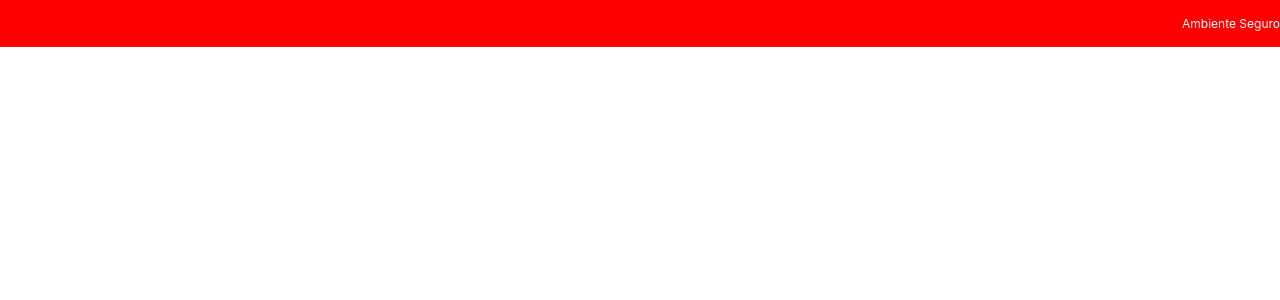
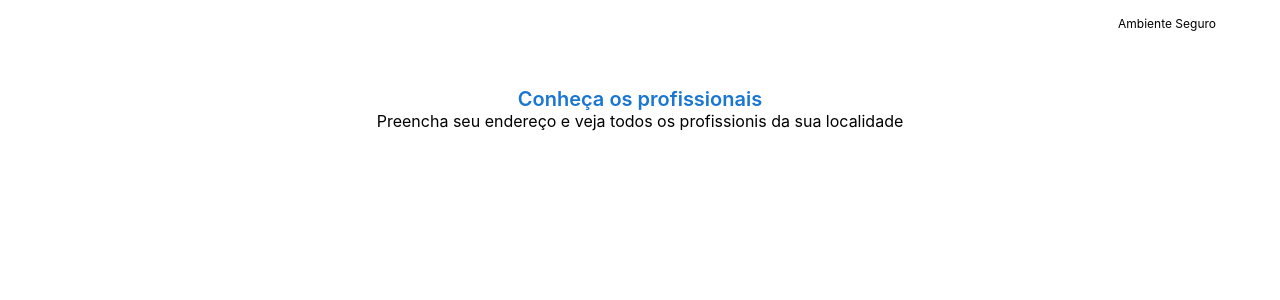
Before and after one commit to Clivaly/agendamentos-app-next-java, a Next.js app: page / in a window 1280 px wide. Shown: the top 300 px of the page. Built offline with nearby package versions, Linux system fonts and the light colour scheme.

Commit message:
second component

```diff
--- a/src/pages/index.tsx
+++ b/src/pages/index.tsx
@@ -1,10 +1,17 @@
 import type { NextPage } from 'next'
 import  { SafeEnvironment }  from 'ui/components/feedback/SafeEnvironment/SafeEnvironment';
+import  { PageTitle }  from 'ui/components/data-display/PageTitle/PageTitle';
 
 const Home: NextPage = () => {
   return (
 
+    <div>
       <SafeEnvironment />
+        <PageTitle
+        title={'Conheça os profissionais'}
+        subtitle={'Preencha seu endereço e veja todos os profissionis da sua localidade'}
+        />
+    </div>
 
   )
 }
--- /dev/null
+++ b/src/ui/components/data-display/PageTitle/PageTitle.style.tsx
@@ -0,0 +1,13 @@
+import { styled } from '@mui/material/styles';
+
+export const PageTitleContainer = styled('div')`
+margin: 40px 0;
+text-align: center;
+`;
+
+export const PageTitleStyled = styled('h2')`
+margin: 0;
+color: ${({theme}) => theme.palette.primary.main};
+font-size: ${({theme}) => theme.typography.h6.fontSize};
+font-weight: 600;
+`;
--- /dev/null
+++ b/src/ui/components/data-display/PageTitle/PageTitle.tsx
@@ -0,0 +1,18 @@
+import React from 'react';
+import { PageTitleContainer, PageTitleStyled } from './PageTitle.style';
+
+interface PageTitleProps{
+  title: string;
+  subtitle: string;
+}
+
+export const PageTitle: React.FC<PageTitleProps> = (props) => {
+  return (
+      <PageTitleContainer>
+        <PageTitleStyled>
+        {props.title}
+        </PageTitleStyled>
+        {props.subtitle}
+      </PageTitleContainer>
+  );
+}
--- a/src/ui/components/feedback/SafeEnvironment/SafeEnvironment.style.tsx
+++ b/src/ui/components/feedback/SafeEnvironment/SafeEnvironment.style.tsx
@@ -1,8 +1,6 @@
 import { styled } from '@mui/material/styles';
 
 export const SafeEnvironmentContainer = styled('div')`
-background: red;
-color: white;
 text-align: right;
 padding: 16px 0;
 font-size: 12px;
--- a/src/ui/components/feedback/SafeEnvironment/SafeEnvironment.tsx
+++ b/src/ui/components/feedback/SafeEnvironment/SafeEnvironment.tsx
@@ -1,10 +1,13 @@
 import React from 'react';
 import { SafeEnvironmentContainer } from './SafeEnvironment.style';
+import { Container } from '@mui/material';
 
 export const SafeEnvironment = () => {
   return (
   <SafeEnvironmentContainer>
-    Ambiente Seguro
+    <Container>
+      Ambiente Seguro
+    </Container>
   </SafeEnvironmentContainer>
   )
 }
```
